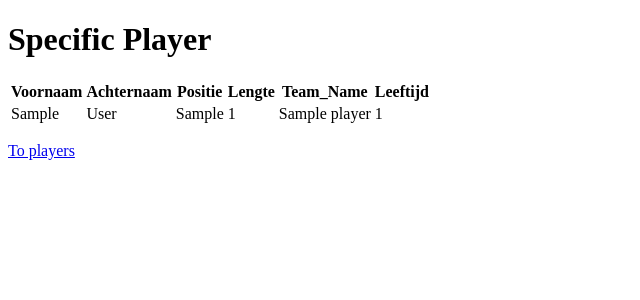
After one commit to youngcodersbv/TriforkHidde, a Spring Boot app: page /players/1 in a window 1280 px wide. The commit adds this page. Shown: the top 300 px of the page, without its empty margins (0-640 px from the left). Run offline with Spring Boot 4, Linux system fonts and the light colour scheme; tables that the repository leaves empty hold one stand-in row (values such as "Sample post"); data that the repository does not hold is empty.

Commit message:
added specific player html

```diff
--- a/src/main/java/com/example/volleybal/player/PlayerController.java
+++ b/src/main/java/com/example/volleybal/player/PlayerController.java
@@ -6,12 +6,10 @@ import com.example.volleybal.team.TeamRepository;
 import org.springframework.beans.factory.annotation.Autowired;
 import org.springframework.stereotype.Controller;
 import org.springframework.ui.Model;
-import org.springframework.web.bind.annotation.GetMapping;
-import org.springframework.web.bind.annotation.ModelAttribute;
-import org.springframework.web.bind.annotation.PostMapping;
-import org.springframework.web.bind.annotation.RequestMapping;
+import org.springframework.web.bind.annotation.*;
 
 import java.util.List;
+import java.util.Optional;
 
 @Controller
 @RequestMapping(path = "/players")
@@ -40,4 +38,16 @@ public class PlayerController {
         return "redirect:/players";
     }
 
+    @GetMapping("/{id}")
+    public String getPlayerById(@PathVariable("id") long id, Model model) {
+        Optional<Player> optionsPlayer = playerRepository.findById(id);
+        if (optionsPlayer.isPresent()) {
+            model.addAttribute("players", optionsPlayer.get());
+            return "specificPlayer";
+        } else {
+
+            return "redirect:/players";
+        }
+
+    }
 }
--- a/src/main/resources/templates/players.html
+++ b/src/main/resources/templates/players.html
@@ -9,6 +9,7 @@
 <table>
     <thead>
     <tr>
+        <th th:text="ID">id</th>
         <th th:text="Voornaam">First Name</th>
         <th th:text="Achternaam">Last Name</th>
         <th th:text="Positie">position</th>
@@ -19,6 +20,7 @@
     </thead>
     <tbody>
     <tr th:each="player: ${players}">
+        <td><a th:href="@{'/players/' + ${player.id}}"><span th:text="${player.id}"></span></a></td>
         <td th:text="${player.firstName}">Oranges</td>
         <td th:text="${player.lastName}">0.99</td>
         <td th:text="${player.position}">0.99</td>
--- /dev/null
+++ b/src/main/resources/templates/specificPlayer.html
@@ -0,0 +1,34 @@
+<!DOCTYPE HTML>
+<html xmlns="http://www.w3.org/1999/xhtml"
+      xmlns:th="http://www.thymeleaf.org">
+<head>
+    <meta http-equiv="Content-Type" content="text/html; charset=UTF-8"/>
+</head>
+<body>
+<h1>Specific Player</h1>
+<table>
+    <thead>
+    <tr>
+        <th th:text="Voornaam">First Name</th>
+        <th th:text="Achternaam">Last Name</th>
+        <th th:text="Positie">position</th>
+        <th th:text="Lengte">length</th>
+        <th th:text="Team_Name">team name</th>
+        <th th:text="Leeftijd">dob</th>
+    </tr>
+    </thead>
+    <tbody>
+    <tr th:each="player: ${players}">
+        <td th:text="${player.firstName}">Oranges</td>
+        <td th:text="${player.lastName}">0.99</td>
+        <td th:text="${player.position}">0.99</td>
+        <td th:text="${player.length}">0.99</td>
+        <td th:text="${player.teamName}">0.99</td>
+        <td th:text="${player.age}">0.99</td>
+    </tr>
+    </tbody>
+</table>
+
+<p><a href="/players">To players</a></p>
+</body>
+</html>
```
